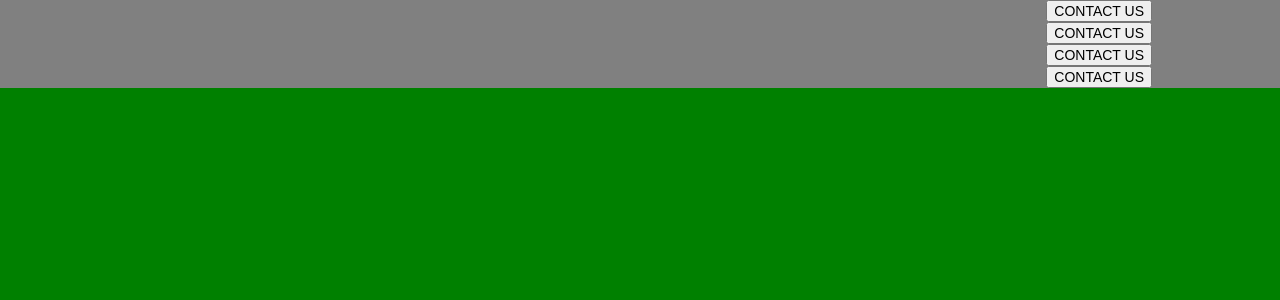
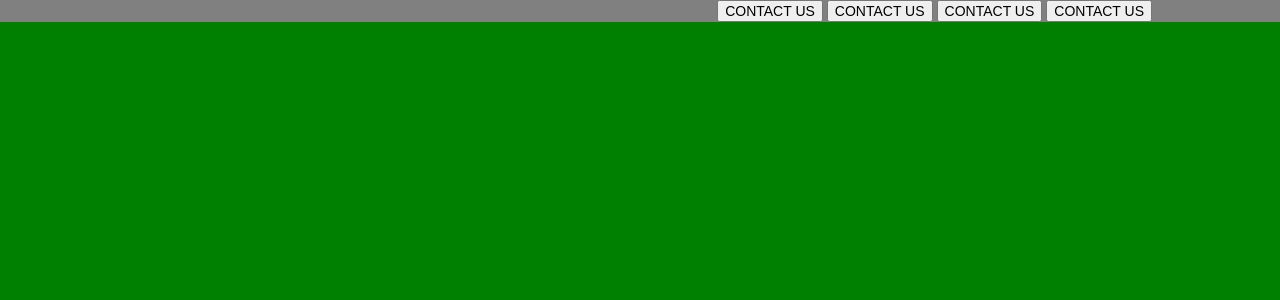
Before and after one commit to Kalmanis/Prog-Bio, a Flask app: page / in a window 1280 px wide. Shown: the top 300 px of the page. Run offline with Flask 2, Linux system fonts and the light colour scheme.

Commit message:
Update navbar.css

```diff
--- a/static/css/navbar.css
+++ b/static/css/navbar.css
@@ -2,6 +2,7 @@
     width: 80%;
     margin: 0 auto;
 }
+
 header{
    background-color: grey;
 }
@@ -18,6 +19,9 @@ nav ul{
     margin: 0;
     list-style: none;
 }
+nav li{
+    display: inline-block;
+}
 nav button{
     color: black;
     text-decoration: none;
```
